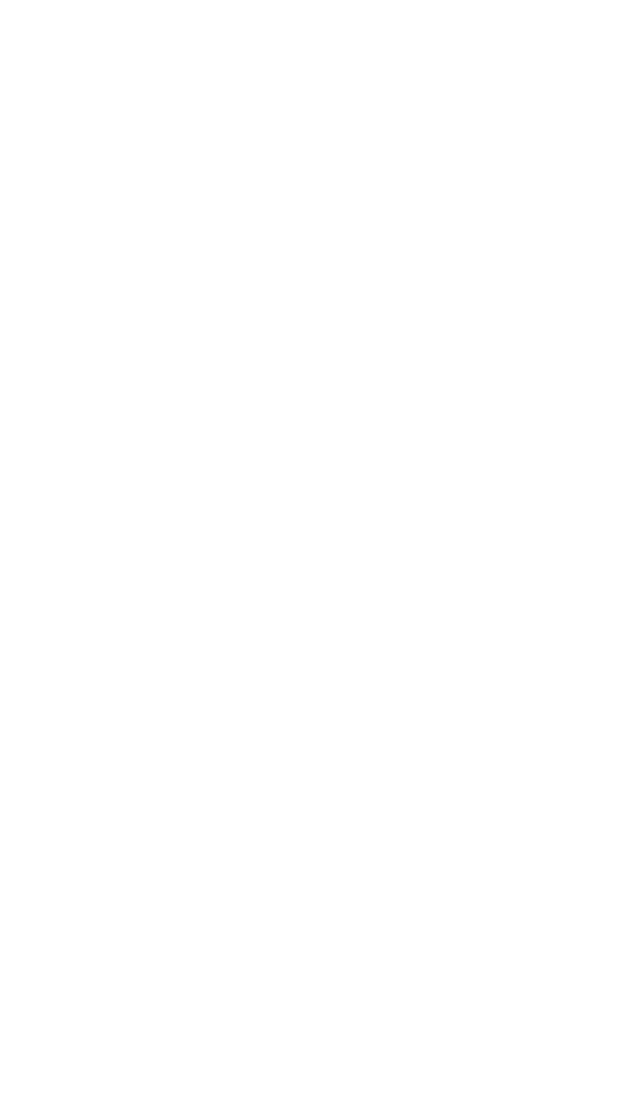
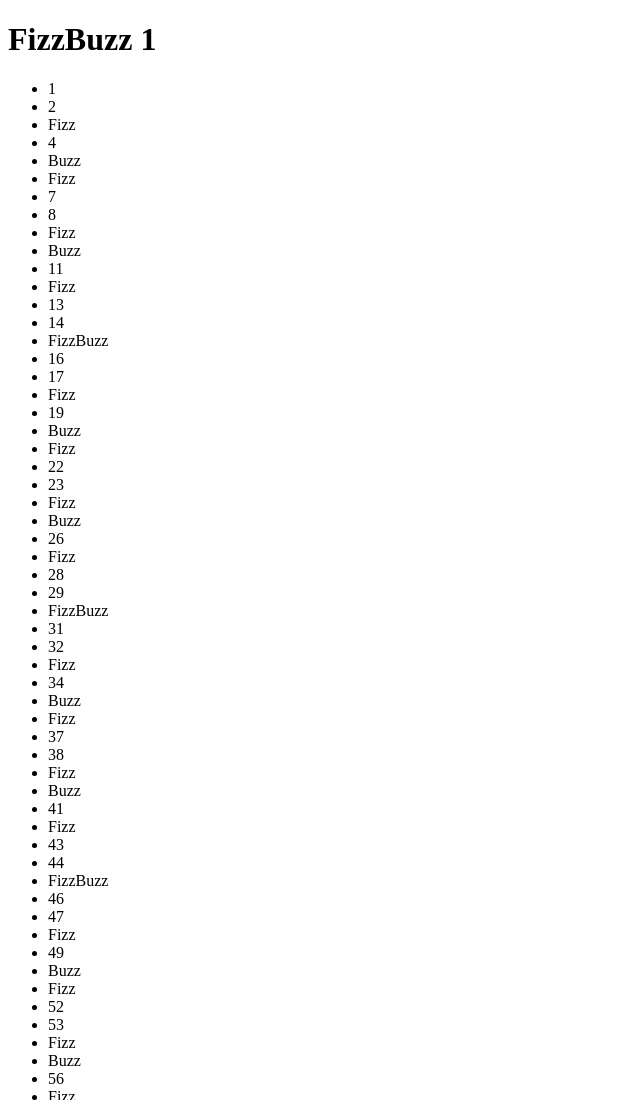
Before and after one commit to chrisdanan/FizzBuzz, a plain HTML site: page index.html in a window 1280 px wide. Shown: the top 1100 px of the page, without its empty margins (0-640 px from the left). Before the commit the page ends 800 px from the top, so only its background shows below. Drawn offline with nearby package versions, Linux system fonts and the light colour scheme.

Commit message:
Add fizzbuzz_1() output to html page.

```diff
--- a/Javascripts/fizzbuzz.js
+++ b/Javascripts/fizzbuzz.js
@@ -14,25 +14,28 @@ var main = function(){
 	"use strict";
 
 	var i = 1, //Loop counter.
-		stringArr = []; //Holds string of numbers, "Fizz", "Buzz", and "FizzBuzz".
+		stringArr1 = [], //Holds string of numbers, "Fizz", "Buzz", and "FizzBuzz".
+		$ul = $("<ul>");
 
 	//Purpose: Solve FizzBuzz problem.
 	function fizzbuzz_1(){
 		for(i; i <= 100; i++){
 			if((i % 3 === 0) && (i % 5 !== 0)){
-				stringArr.push("Fizz");
+				stringArr1.push("Fizz");
 			} else if((i % 3 !== 0) && (i % 5 === 0)){
-				stringArr.push("Buzz");
+				stringArr1.push("Buzz");
 			} else if((i % 3 === 0) && (i % 5 === 0)){
-				stringArr.push("FizzBuzz");
+				stringArr1.push("FizzBuzz");
 			} else{
-				stringArr.push(i);
+				stringArr1.push(i);
 			}
 		}//End for-loop.
 
-		stringArr.forEach(function(element){
-			console.log(element);
+		stringArr1.forEach(function(element){
+			$ul.append($("<li>").text(element));
 		});
+
+		$("body .fizzbuzz_1").append($ul);
 	}
 
 	fizzbuzz_1();
--- a/index.html
+++ b/index.html
@@ -5,7 +5,9 @@
 		<title>FizzBuzz</title>
 	</head>
 	<body>
-
+		<h1>FizzBuzz 1</h1>
+		<div class="fizzbuzz_1">
+		</div>
 		<script src="http://code.jquery.com/jquery-1.11.2.min.js"></script>
 		<script src="Javascripts/fizzbuzz.js"></script>
 
```
